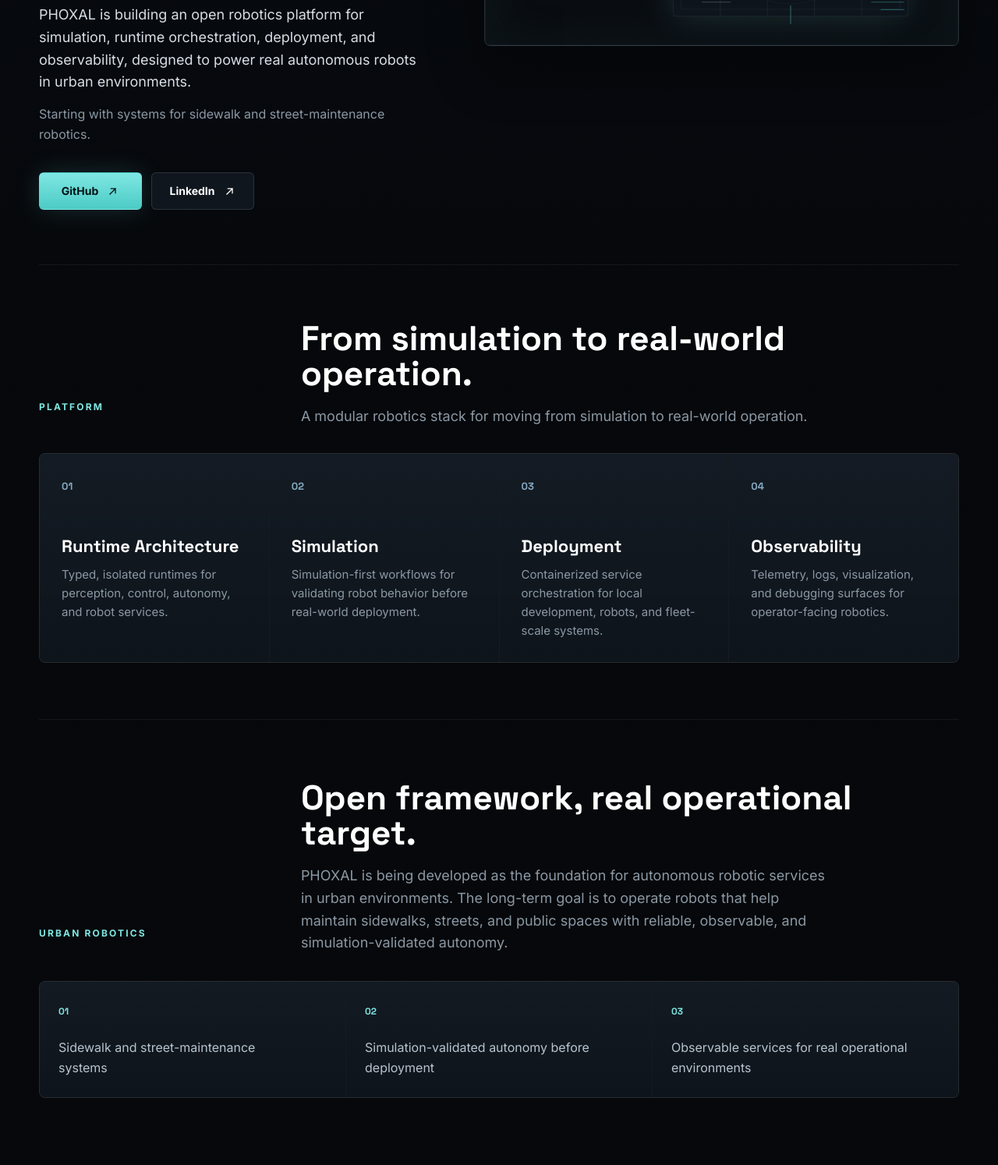
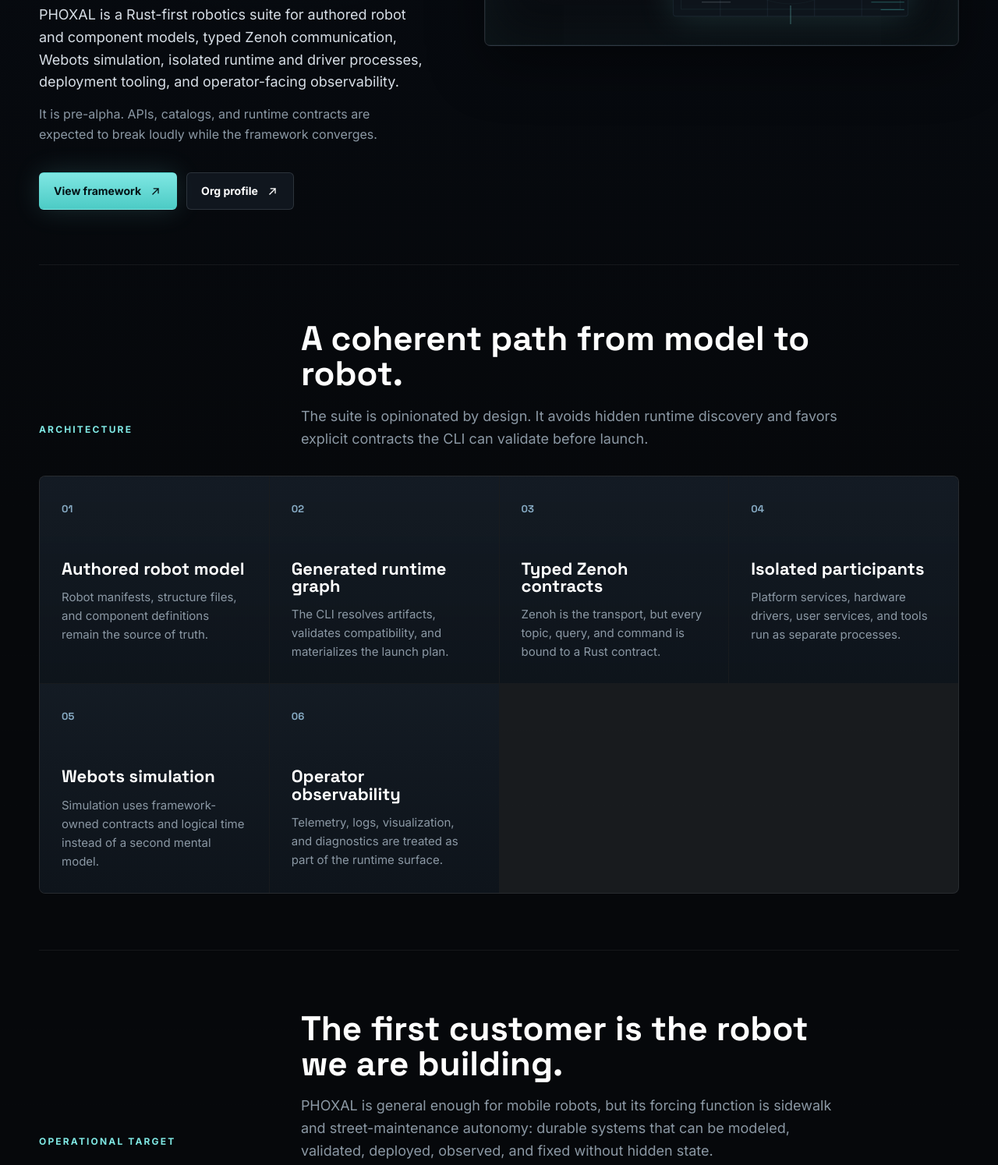
Before and after one commit to phoxal/website, a plain HTML site: page index.html in a window 1280 px wide. Shown: the part 780-2274 px from the top of the page at 78% size. Drawn offline with Linux system fonts and the light colour scheme.

Commit message:
docs(website): sharpen pre-alpha project presentation (#2)

```diff
--- a/index.html
+++ b/index.html
@@ -5,19 +5,19 @@
     <meta name="viewport" content="width=device-width, initial-scale=1">
     <meta
       name="description"
-      content="PHOXAL is an open robotics platform for simulation, runtime orchestration, deployment, and observability, built to power autonomous urban operations."
+      content="PHOXAL is a pre-alpha Rust-first robotics framework for manifest-driven robot validation, Webots simulation, typed Zenoh runtimes, deployment, and operator observability."
     >
     <meta name="theme-color" content="#06080B">
 
-    <meta property="og:title" content="PHOXAL">
+    <meta property="og:title" content="PHOXAL | Pre-alpha Rust Robotics Framework">
     <meta
       property="og:description"
-      content="Open robotics infrastructure for autonomous urban operations."
+      content="Manifest-driven robotics infrastructure for simulation, deployment, and operator-facing observability."
     >
     <meta property="og:type" content="website">
     <meta property="og:image" content="https://phoxal.com/assets/logo_phoxal_vertical.png">
 
-    <title>PHOXAL | Open Robotics Infrastructure</title>
+    <title>PHOXAL | Pre-alpha Rust Robotics Framework</title>
 
     <link rel="icon" href="assets/phoxal-mark-transparent.png" type="image/png">
     <link rel="preconnect" href="https://fonts.googleapis.com">
@@ -38,8 +38,9 @@
           <span>PHOXAL</span>
         </a>
 
-        <nav class="nav-links" aria-label="Social links">
+        <nav class="nav-links" aria-label="Project links">
           <a href="https://github.com/phoxal" target="_blank" rel="noreferrer" aria-label="Open PHOXAL on GitHub">GitHub</a>
+          <a href="https://github.com/phoxal/framework" target="_blank" rel="noreferrer" aria-label="Open the PHOXAL framework repository">Framework</a>
           <a href="https://www.linkedin.com/company/phoxal" target="_blank" rel="noreferrer" aria-label="Open PHOXAL on LinkedIn">LinkedIn</a>
         </nav>
       </header>
@@ -48,26 +49,27 @@
         <section class="hero" aria-labelledby="hero-title">
           <div class="hero-copy">
             <img class="hero-logo" src="assets/phoxal-logo-vertical-transparent.png" alt="PHOXAL Robotics Framework">
-            <p class="status-badge">Active development</p>
-            <h1 id="hero-title">Open robotics infrastructure for autonomous urban operations.</h1>
+            <p class="status-badge">Pre-alpha / active rewrite</p>
+            <h1 id="hero-title">Manifest-driven robotics infrastructure for robots that have to leave simulation.</h1>
             <p class="hero-description">
-              PHOXAL is building an open robotics platform for simulation, runtime orchestration,
-              deployment, and observability, designed to power real autonomous robots in urban
-              environments.
+              PHOXAL is a Rust-first robotics suite for authored robot and component models,
+              typed Zenoh communication, Webots simulation, isolated runtime and driver processes,
+              deployment tooling, and operator-facing observability.
             </p>
             <p class="hero-note">
-              Starting with systems for sidewalk and street-maintenance robotics.
+              It is pre-alpha. APIs, catalogs, and runtime contracts are expected to break loudly
+              while the framework converges.
             </p>
 
             <div class="hero-actions" role="group" aria-label="Primary links">
-              <a class="button button-primary" href="https://github.com/phoxal" target="_blank" rel="noreferrer" aria-label="Open PHOXAL on GitHub">
-                <span>GitHub</span>
+              <a class="button button-primary" href="https://github.com/phoxal/framework" target="_blank" rel="noreferrer" aria-label="Open the PHOXAL framework repository">
+                <span>View framework</span>
                 <svg viewBox="0 0 24 24" aria-hidden="true">
                   <path d="M7 17 17 7M9 7h8v8" />
                 </svg>
               </a>
-              <a class="button button-secondary" href="https://www.linkedin.com/company/phoxal" target="_blank" rel="noreferrer" aria-label="Open PHOXAL on LinkedIn">
-                <span>LinkedIn</span>
+              <a class="button button-secondary" href="https://github.com/phoxal" target="_blank" rel="noreferrer" aria-label="Open PHOXAL on GitHub">
+                <span>Org profile</span>
                 <svg viewBox="0 0 24 24" aria-hidden="true">
                   <path d="M7 17 17 7M9 7h8v8" />
                 </svg>
@@ -77,12 +79,11 @@
 
           <aside class="hero-visual" aria-labelledby="visual-title">
             <div class="visual-copy">
-              <p class="eyebrow">System profile</p>
-              <h2 id="visual-title">A platform layer for robotics teams moving toward real-world operation.</h2>
+              <p class="eyebrow">System promise</p>
+              <h2 id="visual-title">One manifest, one typed bus, one operational path.</h2>
               <p>
-                Core systems are organized around validated simulation loops,
-                isolated runtime services, repeatable deployment, and operator-grade
-                observability.
+                Start from robot.yaml and component manifests; validate the graph; simulate with
+                logical time; then keep the same service boundaries when moving toward hardware.
               </p>
             </div>
             <img src="assets/phoxal-system.svg" alt="">
@@ -91,11 +92,12 @@
 
         <section class="section platform" aria-labelledby="platform-title">
           <div class="section-heading">
-            <p class="eyebrow">Platform</p>
+            <p class="eyebrow">Architecture</p>
             <div>
-              <h2 id="platform-title">From simulation to real-world operation.</h2>
+              <h2 id="platform-title">A coherent path from model to robot.</h2>
               <p class="section-intro">
-                A modular robotics stack for moving from simulation to real-world operation.
+                The suite is opinionated by design. It avoids hidden runtime discovery and favors
+                explicit contracts the CLI can validate before launch.
               </p>
             </div>
           </div>
@@ -103,37 +105,46 @@
           <div class="feature-grid">
             <article class="feature-card">
               <span class="feature-index">01</span>
-              <h3>Runtime Architecture</h3>
-              <p>Typed, isolated runtimes for perception, control, autonomy, and robot services.</p>
+              <h3>Authored robot model</h3>
+              <p>Robot manifests, structure files, and component definitions remain the source of truth.</p>
             </article>
             <article class="feature-card">
               <span class="feature-index">02</span>
-              <h3>Simulation</h3>
-              <p>Simulation-first workflows for validating robot behavior before real-world deployment.</p>
+              <h3>Generated runtime graph</h3>
+              <p>The CLI resolves artifacts, validates compatibility, and materializes the launch plan.</p>
             </article>
             <article class="feature-card">
               <span class="feature-index">03</span>
-              <h3>Deployment</h3>
-              <p>Containerized service orchestration for local development, robots, and fleet-scale systems.</p>
+              <h3>Typed Zenoh contracts</h3>
+              <p>Zenoh is the transport, but every topic, query, and command is bound to a Rust contract.</p>
             </article>
             <article class="feature-card">
               <span class="feature-index">04</span>
-              <h3>Observability</h3>
-              <p>Telemetry, logs, visualization, and debugging surfaces for operator-facing robotics.</p>
+              <h3>Isolated participants</h3>
+              <p>Platform services, hardware drivers, user services, and tools run as separate processes.</p>
+            </article>
+            <article class="feature-card">
+              <span class="feature-index">05</span>
+              <h3>Webots simulation</h3>
+              <p>Simulation uses framework-owned contracts and logical time instead of a second mental model.</p>
+            </article>
+            <article class="feature-card">
+              <span class="feature-index">06</span>
+              <h3>Operator observability</h3>
+              <p>Telemetry, logs, visualization, and diagnostics are treated as part of the runtime surface.</p>
             </article>
           </div>
         </section>
 
         <section class="section urban" aria-labelledby="urban-title">
           <div class="section-heading">
-            <p class="eyebrow">Urban Robotics</p>
+            <p class="eyebrow">Operational target</p>
             <div>
-              <h2 id="urban-title">Open framework, real operational target.</h2>
+              <h2 id="urban-title">The first customer is the robot we are building.</h2>
               <p class="section-intro">
-                PHOXAL is being developed as the foundation for autonomous robotic services
-                in urban environments. The long-term goal is to operate robots that help
-                maintain sidewalks, streets, and public spaces with reliable, observable,
-                and simulation-validated autonomy.
+                PHOXAL is general enough for mobile robots, but its forcing function is sidewalk
+                and street-maintenance autonomy: durable systems that can be modeled, validated,
+                deployed, observed, and fixed without hidden state.
               </p>
             </div>
           </div>
@@ -141,15 +152,15 @@
           <ul class="vision-grid">
             <li>
               <span>01</span>
-              <p>Sidewalk and street-maintenance systems</p>
+              <p>Sidewalk and street-maintenance robots</p>
             </li>
             <li>
               <span>02</span>
-              <p>Simulation-validated autonomy before deployment</p>
+              <p>Simulation-to-hardware parity</p>
             </li>
             <li>
               <span>03</span>
-              <p>Observable services for real operational environments</p>
+              <p>Fleet and operator surfaces without custom glue</p>
             </li>
           </ul>
         </section>
@@ -157,11 +168,13 @@
         <section class="section status" aria-labelledby="status-title">
           <div>
             <p class="eyebrow">Status</p>
-            <h2 id="status-title">Active development.</h2>
+            <h2 id="status-title">Pre-alpha. Expect loud breaks.</h2>
           </div>
           <p>
-            PHOXAL is currently in active development. Early architecture, simulation,
-            runtime, and autonomy systems are being built publicly.
+            The architecture is in active rewrite and the public repositories are moving quickly.
+            PHOXAL is ready to inspect, discuss, and use as a design direction; it is not yet a
+            stable dependency. Breaking API, catalog, and runtime changes are intentional and
+            should fail loudly instead of silently drifting.
           </p>
         </section>
       </main>
@@ -170,6 +183,7 @@
         <p>&copy; PHOXAL</p>
         <nav aria-label="Footer links">
           <a href="https://github.com/phoxal" target="_blank" rel="noreferrer" aria-label="Open PHOXAL on GitHub">GitHub</a>
+          <a href="https://github.com/phoxal/framework" target="_blank" rel="noreferrer" aria-label="Open the PHOXAL framework repository">Framework</a>
           <a href="https://www.linkedin.com/company/phoxal" target="_blank" rel="noreferrer" aria-label="Open PHOXAL on LinkedIn">LinkedIn</a>
           <a href="https://www.youtube.com/@phoxalhq" target="_blank" rel="noreferrer" aria-label="Open PHOXAL on YouTube">YouTube</a>
         </nav>
```
